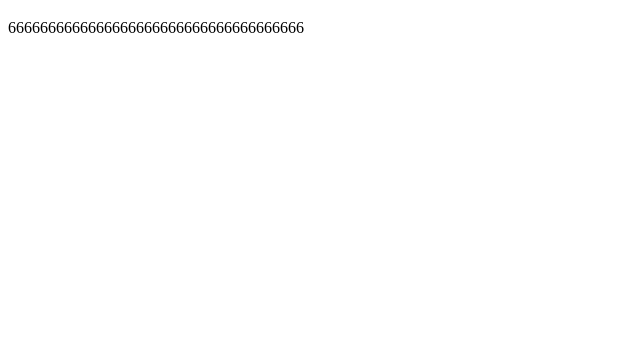
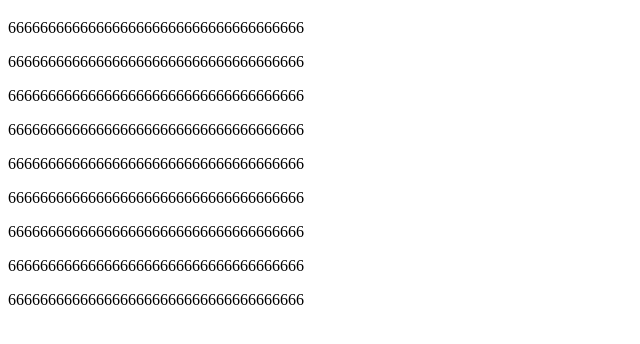
Before and after one commit to chenzw19910219/git-demo, a plain HTML site: page index.html in a window 1280 px wide. Shown: the part 70-414 px from the top of the page, without its empty margins (0-640 px from the left). Drawn offline with Linux system fonts and the light colour scheme.

Commit message:
index.html

```diff
--- a/index.html
+++ b/index.html
@@ -7,5 +7,13 @@
 <body>
     <h1>我是index.html文件</h1>
     <p>6666666666666666666666666666666666666</p>
+    <p>6666666666666666666666666666666666666</p>
+    <p>6666666666666666666666666666666666666</p>
+    <p>6666666666666666666666666666666666666</p>
+    <p>6666666666666666666666666666666666666</p>
+    <p>6666666666666666666666666666666666666</p>
+    <p>6666666666666666666666666666666666666</p>
+    <p>6666666666666666666666666666666666666</p>
+    <p>6666666666666666666666666666666666666</p>
 </body>
 </html>
```
